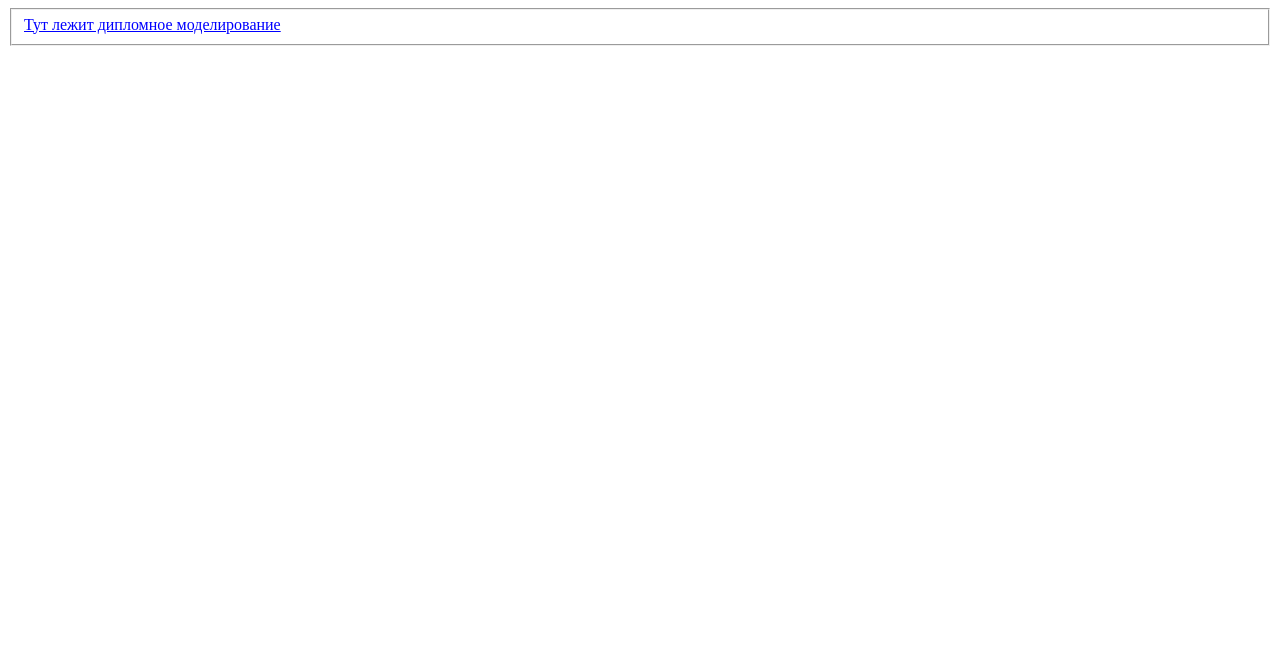
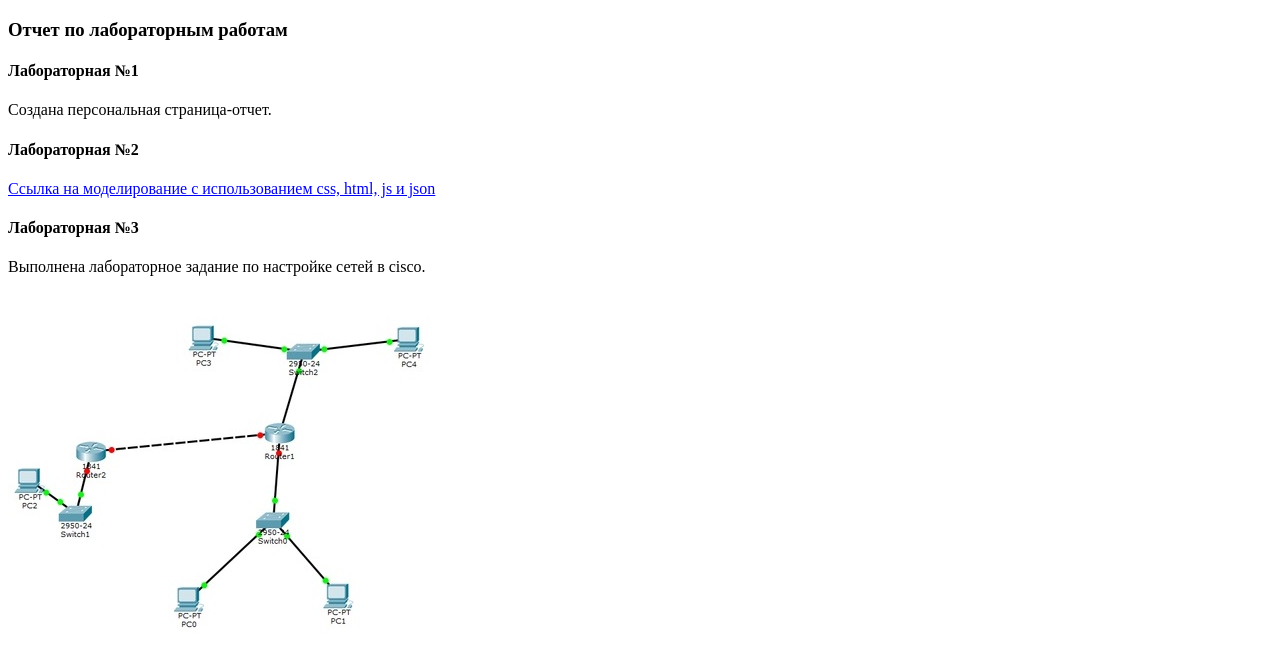
Before and after one commit to anomerova/anomerova.github.io, a plain HTML site: page index.html in a window 1280 px wide. Drawn offline with Linux system fonts and the light colour scheme.

Commit message:
Update index.html

```diff
--- a/index.html
+++ b/index.html
@@ -5,8 +5,13 @@
 	<meta charset="utf-8">
 	</head>
 	<body>
-		<fieldset>
-			<a style="color:#0000FF"; href="diplom.html">Тут лежит дипломное моделирование</a></br>
-		</fieldset>
+		<h3>Отчет по лабораторным работам</h3>
+		<h4>Лабораторная №1</h4>
+		<p>Создана персональная страница-отчет.</p>
+		<h4>Лабораторная №2</h4>
+		<a style="color:#0000FF"; href="diplom.html">Ссылка на моделирование с использованием css, html, js и json</a></br>
+		<h4>Лабораторная №3</h4>
+		<p>Выполнена лабораторное задание по настройке сетей в cisco.</p>
+		<img src="настройка сетей для лабы.jpg">
 	</body>
 </html>
```
